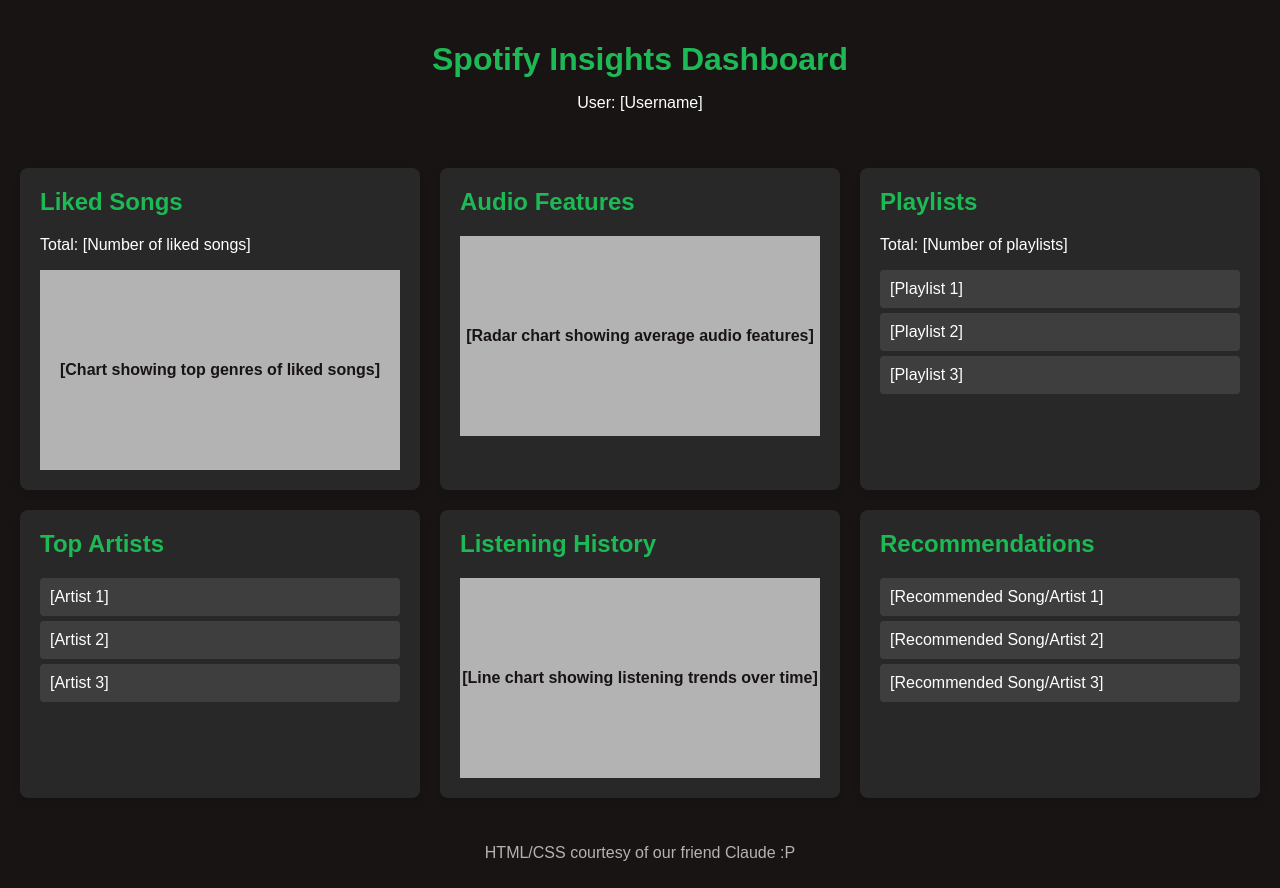
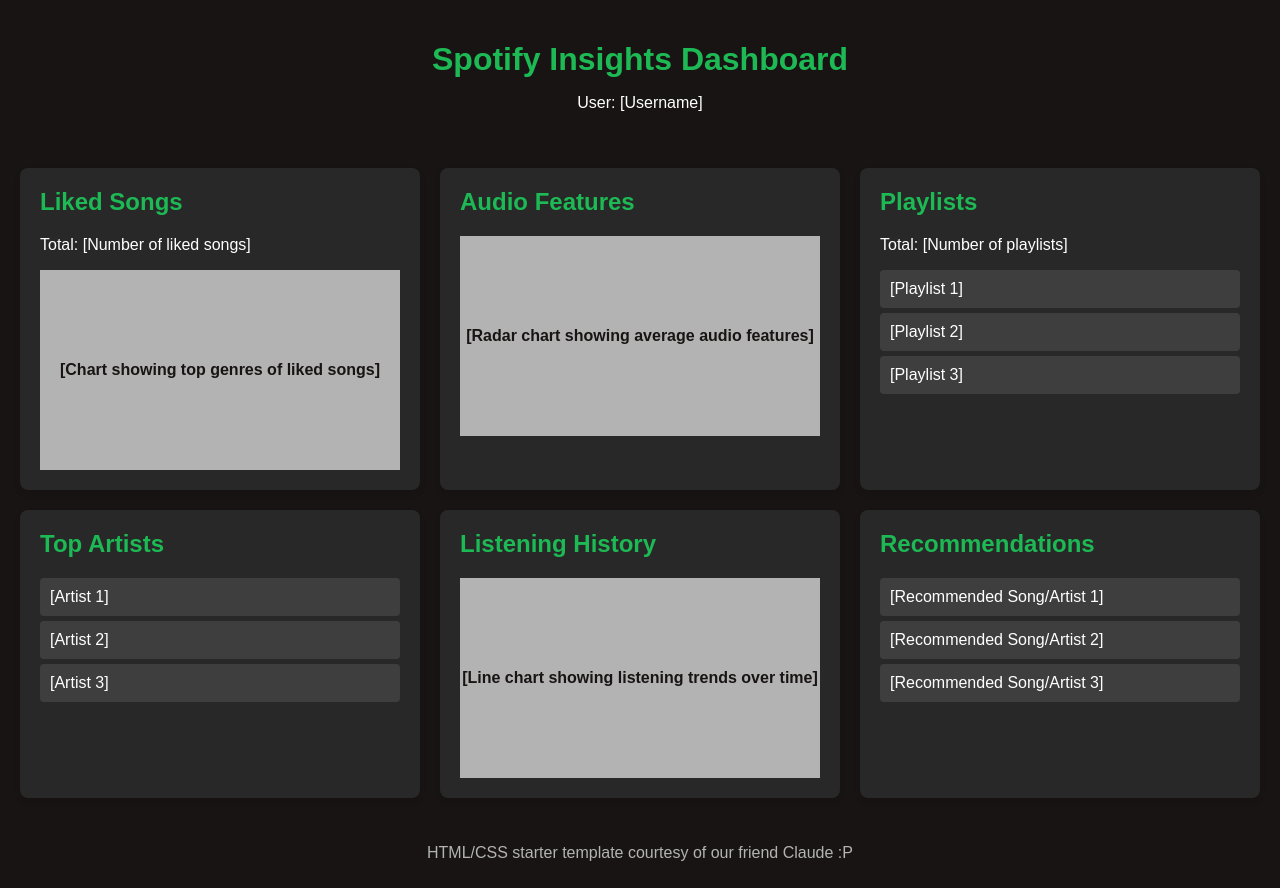
Before and after one commit to Johnsteer/Spotify-App-Svelte, a SvelteKit app: page / in a window 1280 px wide. Built offline with nearby package versions, Linux system fonts and the light colour scheme.

Commit message:
html-css starter template powered by Claude

```diff
--- a/src/routes/+page.svelte
+++ b/src/routes/+page.svelte
@@ -67,7 +67,7 @@
 
     <!-- Footer section -->
     <footer class="footer">
-        <p>HTML/CSS courtesy of our friend Claude :P</p>
+        <p>HTML/CSS starter template courtesy of our friend Claude :P</p>
     </footer>
 </div>
 
```
